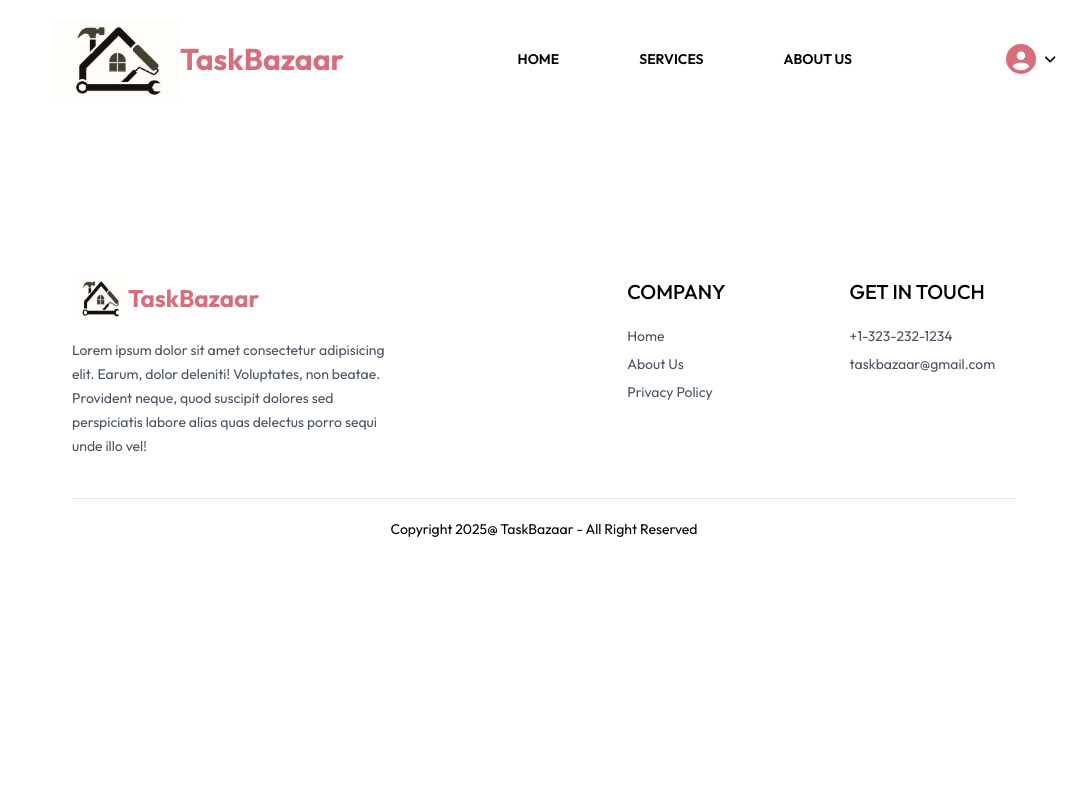
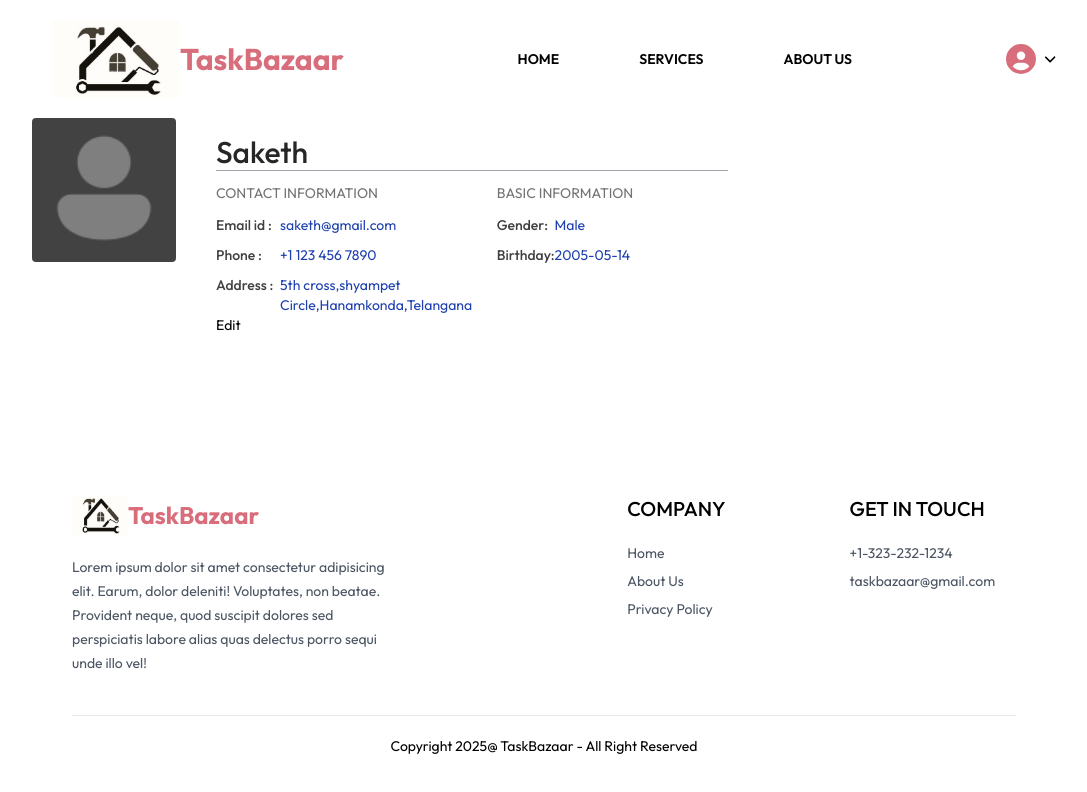
Before and after one commit to Spoorthi1411/Appointment-Booking, a React (Vite) app in the folder frontend/: page /my-profile in a window 1280 px wide. Shown: the top 792 px of the page, without its empty margins (96-1183 px from the left). Built offline with nearby package versions, Linux system fonts and the light colour scheme.

Commit message:
my profile

```diff
--- a/frontend/src/pages/MyProfile.jsx
+++ b/frontend/src/pages/MyProfile.jsx
@@ -1,9 +1,89 @@
-import React from 'react'
+import React,{useState} from 'react'
+import {asserts} from '../assets/asserts'
 
 const MyProfile = () => {
+
+  const [userData,setUserData] = useState({
+    name:"Saketh",
+    image:asserts.profile,
+    email:'saketh@gmail.com',
+    phone:'+1 123 456 7890',
+    address:{
+      line1:"5th cross,shyampet",
+      line2:"Circle,Hanamkonda,Telangana",
+    },
+    gender:'Male',
+    dob:'2005-05-14'
+  })
+
+  const [isEdit,setIsEdit] = useState(false)
   return (
-    <div>
-
+    <div className='w-full flex gap-10 text-sm lg:flex-row'>
+      <img className='w-36 rounded h-36' src={userData.image} alt=''/>
+      <div className='w-1/2'>
+        {
+          isEdit
+          ? <input className='bg-gray-100 text-3xl font-medium max-w-60 mt-4' type="text" value={userData.name} onChange={e => setUserData(prev => ({...prev,name:e.target.value}))}/>
+          : <p className='font-medium text-3xl text-neutral-800 mt-4'>{userData.name}</p>
+        }
+        <hr className='bg-zinc-400 h-[1px] border-none'/>
+        <div className='flex justify-between'>
+          <div>
+            <p className='text-neutral-500 mt-3'>CONTACT INFORMATION</p>
+            <div className='grid grid-cols-[1fr_3fr] gap-y-2.5 mt-3 text-neutral-700'>
+              <p className='font-medium'>Email id :</p>
+              <p className='text-blue-800'>{userData.email}</p>
+              <p className='font-medium'>Phone :</p>
+            {
+              isEdit
+              ? <input className='bg-gray-100 max-w-52' type="text" value={userData.phone} onChange={e => setUserData(prev => ({...prev,phone:e.target.value}))}/>
+              : <p className='text-blue-800'>{userData.phone}</p>
+            }
+            <p className='font-medium'>Address :</p>
+            {
+              isEdit
+                ? <p>
+                  < input className='bg-gray-100' onChange={(e)=> setUserData(prev => ({...prev,address: {...prev.address,line1: e.target.value}}))} value={userData.address.line1} type='text'/>
+                  <br/>
+                  <input className='bg-gray-100' onChange={(e)=> setUserData(prev => ({...prev,address: {...prev.address,line2: e.target.value}}))} value={userData.address.line2}  type='text'/>
+                </p>
+                : <p className='text-blue-800'>
+                  {userData.address.line1}
+                  <br/>
+                  {userData.address.line2}
+                </p>
+            }
+            </div>
+          </div>
+          <div>
+            <p className='text-neutral-500 mt-3'>BASIC INFORMATION</p>
+            <div className='grid grid-cols-[1fr_3fr] gap-y-2.5 mt-3 text-neutral-700'>
+              <p className='font-medium'>Gender:</p>
+              {
+              isEdit
+                ? <select className='max-w-20 bg-gray-100' onChange={(e)=>setUserData(prev => ({...prev,gender:e.target.value}))} value={userData.gender}>
+                  <option value="Male">Male</option>
+                  <option value="Female">Female</option>
+                </select>
+                : <p className='text-blue-800'>{userData.gender}</p>
+              }
+              <p className='font-medium'>Birthday:</p>
+              {
+                isEdit
+                ? <input className='max-w-20 bg-gray-100' onChange={(e)=>setUserData(prev => ({...prev,dob:e.target.value}))} value={userData.dob} type='date'/>
+                : <p className='text-blue-800'>{userData.dob}</p>
+              }
+            </div>
+          </div>
+        </div>
+        <div className=''>
+            {
+              isEdit
+              ? <button onClick={()=>setIsEdit(false)}>Save Information</button>
+              : <button onClick={()=>setIsEdit(true)}>Edit</button>
+            }
+        </div>
+      </div>
     </div>
   )
 }
```
